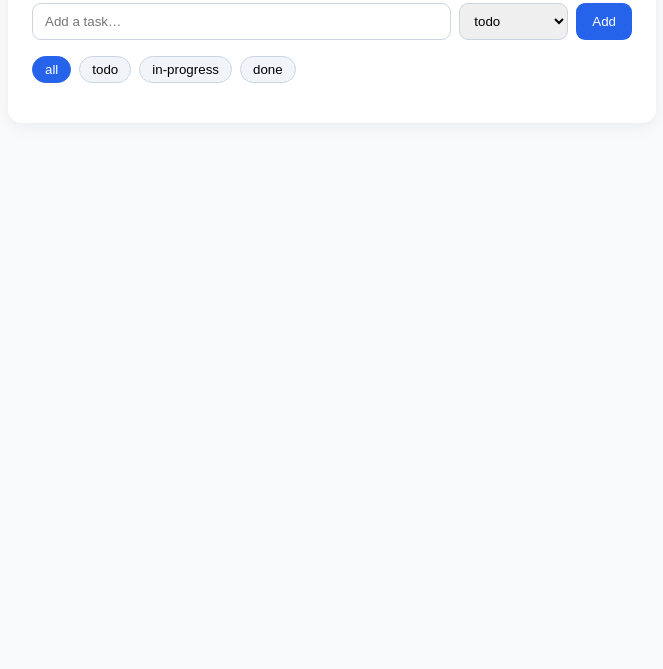
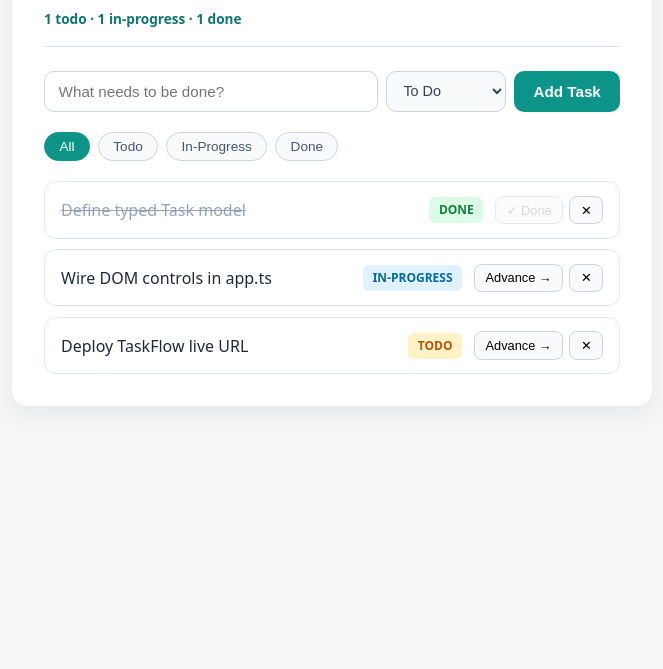
Before and after one commit to navaneethaguntha/typetasks, a website with bundled scripts: page index.html in a window 1280 px wide. Shown: the part 131-800 px from the top of the page, without its empty margins (308-971 px from the left). Built offline with nearby package versions, Linux system fonts and the light colour scheme.

Commit message:
Add TaskFlow UI, typed DOM wiring, and compiled JS

```diff
--- a/app.js
+++ b/app.js
@@ -1,64 +1,109 @@
 import { addTask, advanceTask, deleteTask, filterByStatus, } from "./model.js";
-let tasks = [];
-let currentFilter = "all";
+let tasks = [
+    { id: "1", title: "Define typed Task model", status: "done" },
+    { id: "2", title: "Wire DOM controls in app.ts", status: "in-progress" },
+    { id: "3", title: "Deploy TaskFlow live URL", status: "todo" },
+];
+let activeFilter = "all";
 const titleInput = document.getElementById("title");
 const statusSelect = document.getElementById("status");
 const addBtn = document.getElementById("add");
-const chipsEl = document.getElementById("chips");
+const chipsContainer = document.getElementById("chips");
 const listEl = document.getElementById("list");
-addBtn.onclick = () => {
+const statsEl = document.getElementById("stats");
+const FILTER_OPTIONS = [
+    "all",
+    "todo",
+    "in-progress",
+    "done",
+];
+function renderFilters() {
+    chipsContainer.innerHTML = "";
+    FILTER_OPTIONS.forEach((option) => {
+        const btn = document.createElement("button");
+        btn.type = "button";
+        btn.className = option === activeFilter ? "chip active" : "chip";
+        btn.textContent = option;
+        btn.addEventListener("click", () => {
+            activeFilter = option;
+            render();
+        });
+        chipsContainer.appendChild(btn);
+    });
+}
+function renderStats() {
+    const todoCount = filterByStatus(tasks, "todo").length;
+    const inProgressCount = filterByStatus(tasks, "in-progress").length;
+    const doneCount = filterByStatus(tasks, "done").length;
+    statsEl.textContent = `${todoCount} todo · ${inProgressCount} in-progress · ${doneCount} done`;
+}
+function renderList() {
+    listEl.innerHTML = "";
+    const visibleTasks = filterByStatus(tasks, activeFilter);
+    if (visibleTasks.length === 0) {
+        const empty = document.createElement("li");
+        empty.className = "empty-state";
+        empty.textContent = "No tasks in this view.";
+        listEl.appendChild(empty);
+        return;
+    }
+    visibleTasks.forEach((task) => {
+        const li = document.createElement("li");
+        li.className = "task-item";
+        const titleSpan = document.createElement("span");
+        titleSpan.className =
+            task.status === "done" ? "task-title done" : "task-title";
+        titleSpan.textContent = task.title;
+        const badge = document.createElement("span");
+        badge.className = `badge ${task.status}`;
+        badge.textContent = task.status;
+        const actions = document.createElement("div");
+        actions.className = "actions";
+        const advanceBtn = document.createElement("button");
+        advanceBtn.type = "button";
+        advanceBtn.className = "btn-advance";
+        advanceBtn.textContent =
+            task.status === "done" ? "✓ Done" : "Advance →";
+        advanceBtn.disabled = task.status === "done";
+        advanceBtn.addEventListener("click", () => {
+            tasks = advanceTask(tasks, task.id);
+            render();
+        });
+        const deleteBtn = document.createElement("button");
+        deleteBtn.type = "button";
+        deleteBtn.className = "btn-delete";
+        deleteBtn.textContent = "✕";
+        deleteBtn.setAttribute("aria-label", `Delete ${task.title}`);
+        deleteBtn.addEventListener("click", () => {
+            tasks = deleteTask(tasks, task.id);
+            render();
+        });
+        actions.appendChild(advanceBtn);
+        actions.appendChild(deleteBtn);
+        li.appendChild(titleSpan);
+        li.appendChild(badge);
+        li.appendChild(actions);
+        listEl.appendChild(li);
+    });
+}
+function render() {
+    renderStats();
+    renderFilters();
+    renderList();
+}
+function handleAddTask() {
     const title = titleInput.value.trim();
     if (!title)
         return;
-    tasks = addTask(tasks, title);
-    if (statusSelect) {
-        const chosenStatus = statusSelect.value;
-        const lastTask = tasks[tasks.length - 1];
-        if (chosenStatus !== "todo" && lastTask) {
-            tasks = tasks.map((t) => t.id === lastTask.id ? { ...t, status: chosenStatus } : t);
-        }
-    }
+    const selectedStatus = statusSelect.value;
+    tasks = addTask(tasks, title, selectedStatus);
     titleInput.value = "";
     render();
-};
-function renderChips() {
-    const filters = ["all", "todo", "in-progress", "done"];
-    chipsEl.innerHTML = "";
-    filters.forEach((f) => {
-        const btn = document.createElement("button");
-        btn.textContent = f;
-        btn.className = currentFilter === f ? "chip active" : "chip";
-        btn.onclick = () => {
-            currentFilter = f;
-            render();
-        };
-        chipsEl.appendChild(btn);
-    });
 }
-function render() {
-    renderChips();
-    const visible = currentFilter === "all" ? tasks : filterByStatus(tasks, currentFilter);
-    listEl.innerHTML = "";
-    visible.forEach((task) => {
-        const li = document.createElement("li");
-        li.className = "task";
-        const span = document.createElement("span");
-        span.textContent = `${task.title} [${task.status.toUpperCase()}]`;
-        const advBtn = document.createElement("button");
-        advBtn.textContent = task.status === "done" ? "✓ done" : "advance →";
-        advBtn.disabled = task.status === "done";
-        advBtn.onclick = () => {
-            tasks = advanceTask(tasks, task.id);
-            render();
-        };
-        const delBtn = document.createElement("button");
-        delBtn.textContent = "✕";
-        delBtn.onclick = () => {
-            tasks = deleteTask(tasks, task.id);
-            render();
-        };
-        li.append(span, advBtn, delBtn);
-        listEl.appendChild(li);
-    });
-}
+addBtn.addEventListener("click", handleAddTask);
+titleInput.addEventListener("keydown", (event) => {
+    if (event.key === "Enter") {
+        handleAddTask();
+    }
+});
 render();
--- a/index.html
+++ b/index.html
@@ -3,29 +3,36 @@
 <head>
   <meta charset="UTF-8" />
   <meta name="viewport" content="width=device-width, initial-scale=1.0" />
-  <title>My Task Board</title>
+  <title>TaskFlow — Type-Safe Task Manager</title>
   <link rel="stylesheet" href="styles.css" />
 </head>
 <body>
-  <div class="wrap">
-    <h1>My Task Board</h1>
+  <main class="container">
+    <header class="header">
+      <h1>TaskFlow</h1>
+      <p class="subtitle">Type-safe workflow tracker powered by TypeScript</p>
+      <p id="stats" class="stats">0 todo · 0 in-progress · 0 done</p>
+    </header>
 
+    <section class="input-bar">
+      <input
+        id="title"
+        type="text"
+        placeholder="What needs to be done?"
+        aria-label="Task title"
+      />
+      <select id="status" aria-label="Initial status">
+        <option value="todo">To Do</option>
+        <option value="in-progress">In Progress</option>
+        <option value="done">Done</option>
+      </select>
+      <button id="add" type="button">Add Task</button>
+    </section>
 
-    <div class="addrow">
-      <input id="title" type="text" placeholder="Add a task…" />
-      <select id="status">
-        <option value="todo">todo</option>
-        <option value="in-progress">in-progress</option>
-        <option value="done">done</option>
-      </select>
-      <button id="add" type="button">Add</button>
-    </div>
+    <nav id="chips" class="filters" aria-label="Filter tasks"></nav>
 
-
-    <div id="chips"></div>
-    <ul id="list"></ul>
-  </div>
-
+    <ul id="list" class="task-list"></ul>
+  </main>
 
   <script type="module" src="app.js"></script>
 </body>
--- a/model.js
+++ b/model.js
@@ -1,17 +1,13 @@
-let nextId = 1;
-export function addTask(tasks, title) {
+export function addTask(tasks, title, status = "todo") {
+    const cleanTitle = title.trim();
+    if (!cleanTitle)
+        return tasks;
     const newTask = {
-        id: nextId++,
-        title,
-        status: "todo",
+        id: Date.now().toString() + Math.random().toString(36).slice(2, 6),
+        title: cleanTitle,
+        status,
     };
     return [...tasks, newTask];
-}
-export function completeTask(tasks, id) {
-    return tasks.map((task) => task.id === id ? { ...task, status: "done" } : task);
-}
-export function filterByStatus(tasks, status) {
-    return tasks.filter((task) => task.status === status);
 }
 export function advanceTask(tasks, id) {
     return tasks.map((task) => {
@@ -24,6 +20,8 @@ export function advanceTask(tasks, id) {
 export function deleteTask(tasks, id) {
     return tasks.filter((task) => task.id !== id);
 }
-export function countByStatus(tasks, status) {
-    return tasks.filter((task) => task.status === status).length;
+export function filterByStatus(tasks, status) {
+    if (status === "all")
+        return tasks;
+    return tasks.filter((task) => task.status === status);
 }
--- a/styles.css
+++ b/styles.css
@@ -1,97 +1,207 @@
-body {
-  font-family: system-ui, -apple-system, sans-serif;
-  background: #f8fafc;
-  color: #0f172a;
+* {
+  box-sizing: border-box;
   margin: 0;
-  padding: 24px 16px;
+  padding: 0;
 }
 
+body {
+  font-family: system-ui, -apple-system, BlinkMacSystemFont, "Segoe UI", Roboto, sans-serif;
+  background-color: #f4f7f6;
+  color: #1e293b;
+  line-height: 1.5;
+  padding: 2rem 1rem;
+}
 
-.wrap {
-  max-width: 600px;
+.container {
+  max-width: 640px;
   margin: 0 auto;
   background: #ffffff;
-  padding: 24px;
-  border-radius: 14px;
-  box-shadow: 0 4px 16px rgba(0, 0, 0, 0.06);
+  border-radius: 16px;
+  padding: 2rem;
+  box-shadow: 0 10px 25px rgba(15, 23, 42, 0.06);
 }
 
-
-.addrow {
-  display: flex;
-  gap: 8px;
-  margin-bottom: 16px;
+.header {
+  margin-bottom: 1.5rem;
+  border-bottom: 1px solid #e2e8f0;
+  padding-bottom: 1rem;
 }
 
-
-#title {
-  flex: 1;
-  padding: 9px 12px;
-  border: 1px solid #cbd5e1;
-  border-radius: 9px;
+.header h1 {
+  font-size: 1.75rem;
+  font-weight: 700;
+  color: #0f766e;
 }
 
-
-#status {
-  padding: 9px 10px;
-  border: 1px solid #cbd5e1;
-  border-radius: 9px;
+.subtitle {
+  font-size: 0.9rem;
+  color: #64748b;
+  margin-top: 0.2rem;
 }
 
+.stats {
+  margin-top: 0.6rem;
+  font-size: 0.85rem;
+  font-weight: 600;
+  color: #0f766e;
+}
+
+.input-bar {
+  display: flex;
+  gap: 0.5rem;
+  margin-bottom: 1.25rem;
+}
+
+.input-bar input {
+  flex: 1;
+  padding: 0.65rem 0.85rem;
+  border: 1.5px solid #cbd5e1;
+  border-radius: 10px;
+  font-size: 0.95rem;
+  outline: none;
+}
+
+.input-bar input:focus {
+  border-color: #0d9488;
+}
+
+.input-bar select {
+  padding: 0.65rem 0.75rem;
+  border: 1.5px solid #cbd5e1;
+  border-radius: 10px;
+  background: #f8fafc;
+  font-size: 0.9rem;
+  color: #334155;
+}
 
 #add {
-  background: #2563eb;
-  color: #fff;
+  background-color: #0d9488;
+  color: #ffffff;
   border: none;
-  border-radius: 9px;
-  padding: 9px 16px;
+  border-radius: 10px;
+  padding: 0.65rem 1.2rem;
+  font-size: 0.95rem;
+  font-weight: 600;
+  cursor: pointer;
+  transition: background-color 0.15s ease;
+}
+
+#add:hover {
+  background-color: #0f766e;
+}
+
+.filters {
+  display: flex;
+  flex-wrap: wrap;
+  gap: 0.5rem;
+  margin-bottom: 1.25rem;
+}
+
+.chip {
+  padding: 0.4rem 0.9rem;
+  border-radius: 999px;
+  border: 1px solid #cbd5e1;
+  background: #f8fafc;
+  color: #475569;
+  font-size: 0.85rem;
+  font-weight: 500;
+  cursor: pointer;
+  text-transform: capitalize;
+}
+
+.chip.active {
+  background: #0d9488;
+  color: #ffffff;
+  border-color: #0d9488;
+}
+
+.task-list {
+  list-style: none;
+  display: flex;
+  flex-direction: column;
+  gap: 0.65rem;
+}
+
+.task-item {
+  display: flex;
+  align-items: center;
+  justify-content: space-between;
+  gap: 0.75rem;
+  padding: 0.85rem 1rem;
+  border: 1px solid #e2e8f0;
+  border-radius: 12px;
+  background: #ffffff;
+}
+
+.task-title {
+  flex: 1;
+  font-weight: 500;
+  word-break: break-word;
+}
+
+.task-title.done {
+  text-decoration: line-through;
+  color: #94a3b8;
+}
+
+.badge {
+  font-size: 0.75rem;
+  font-weight: 700;
+  text-transform: uppercase;
+  padding: 0.25rem 0.6rem;
+  border-radius: 6px;
+}
+
+.badge.todo {
+  background: #fef3c7;
+  color: #b45309;
+}
+
+.badge.in-progress {
+  background: #e0f2fe;
+  color: #0369a1;
+}
+
+.badge.done {
+  background: #dcfce7;
+  color: #15803d;
+}
+
+.actions {
+  display: flex;
+  gap: 0.4rem;
+}
+
+.btn-advance,
+.btn-delete {
+  border: 1px solid #cbd5e1;
+  background: #f8fafc;
+  border-radius: 8px;
+  padding: 0.35rem 0.65rem;
+  font-size: 0.8rem;
   cursor: pointer;
 }
 
-
-#chips {
-  display: flex;
-  gap: 8px;
-  margin-bottom: 16px;
+.btn-advance:hover {
+  background: #ccfbf1;
+  border-color: #0d9488;
+  color: #0f766e;
 }
 
-
-.chip {
-  border: 1px solid #cbd5e1;
-  background: #f1f5f9;
-  border-radius: 999px;
-  padding: 5px 12px;
-  cursor: pointer;
+.btn-advance:disabled {
+  opacity: 0.5;
+  cursor: default;
 }
 
-
-.chip.active {
-  background: #2563eb;
-  color: #fff;
-  border-color: #2563eb;
+.btn-delete:hover {
+  background: #fee2e2;
+  border-color: #ef4444;
+  color: #b91c1c;
 }
 
-
-#list {
-  list-style: none;
-  padding: 0;
-  margin: 0;
-  display: flex;
-  flex-direction: column;
-  gap: 8px;
+.empty-state {
+  text-align: center;
+  color: #94a3b8;
+  padding: 2rem 0;
+  font-size: 0.95rem;
 }
-
-
-li.task {
-  display: flex;
-  align-items: center;
-  gap: 9px;
-  border: 1px solid #e2e6f0;
-  border-radius: 11px;
-  padding: 10px;
-}
-
-
-li.task span {
-  flex: 1;
-}
--- a/tsconfig.json
+++ b/tsconfig.json
@@ -2,11 +2,10 @@
   "compilerOptions": {
     "target": "ES2020",
     "module": "ES2020",
-    "lib": ["ES2020", "DOM"],
     "strict": true,
     "esModuleInterop": true,
     "skipLibCheck": true,
     "forceConsistentCasingInFileNames": true
   },
-  "include": ["*.ts"]
+  "include": ["model.ts", "app.ts"]
 }
```
Also changed, not shown: app.ts (+113 -61 lines), model.ts (+22 -30 lines).
